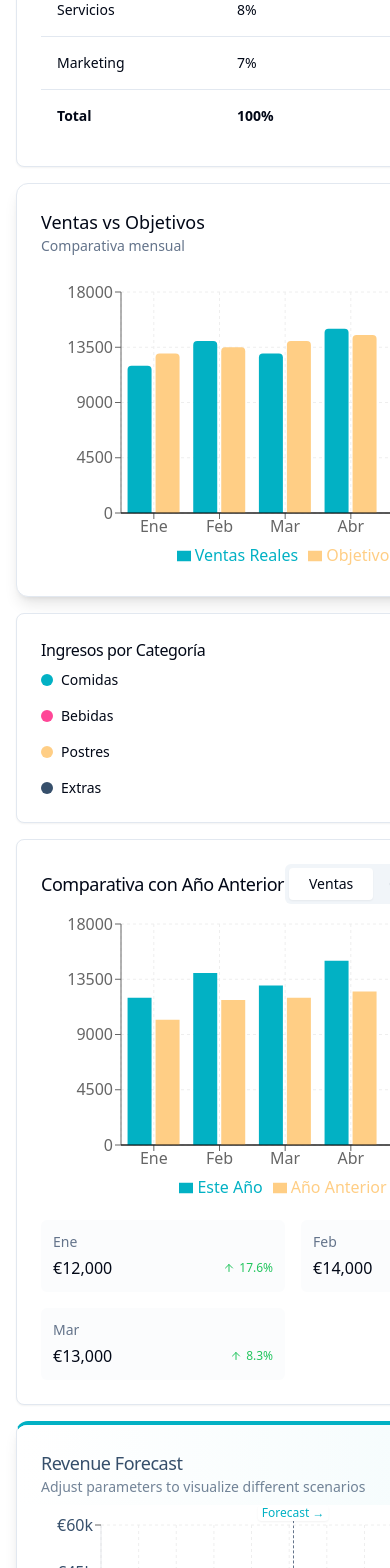
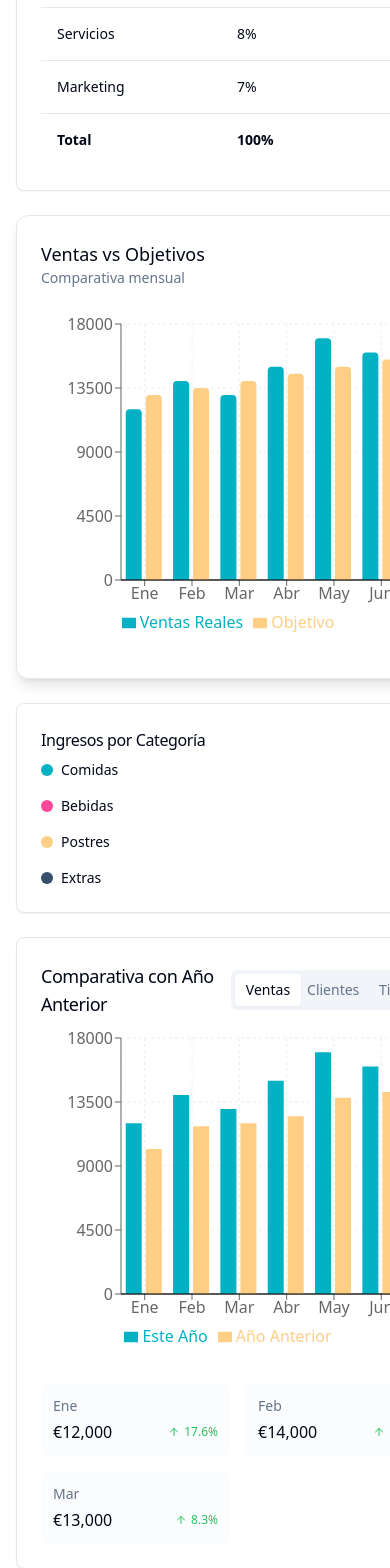
Before and after one commit to VictorNavasH/nua-smart-analytics, a React (Vite) app: page /dashboard in a window 390 px wide. Shown: the part 3211-4779 px from the top of the page. Built offline with nearby package versions, Linux system fonts and the light colour scheme.

Commit message:
Fix: Widen chart components
Adjust chart components to improve readability.

```diff
--- a/src/components/dashboard/ComparisonChart.tsx
+++ b/src/components/dashboard/ComparisonChart.tsx
@@ -17,10 +17,10 @@ interface ComparisonChartProps {
 export function ComparisonChart({ data, title, subtitle }: ComparisonChartProps) {
   return (
     <ChartCard title={title} subtitle={subtitle}>
-      <ResponsiveContainer width="100%" height={300}>
+      <ResponsiveContainer width="100%" height="100%" minHeight={350}>
         <BarChart
           data={data}
-          margin={{ top: 20, right: 30, left: 20, bottom: 5 }}
+          margin={{ top: 20, right: 30, left: 20, bottom: 20 }}
         >
           <CartesianGrid strokeDasharray="3 3" stroke="#eee" />
           <XAxis dataKey="name" />
--- a/src/components/dashboard/HistoricalComparison.tsx
+++ b/src/components/dashboard/HistoricalComparison.tsx
@@ -54,11 +54,11 @@ export function HistoricalComparison({ title = "Comparativa Histórica" }: Histo
         </div>
       </CardHeader>
       <CardContent>
-        <div className="h-[300px] w-full">
+        <div className="h-[350px] w-full">
           <ResponsiveContainer width="100%" height="100%">
             <BarChart
               data={data}
-              margin={{ top: 20, right: 30, left: 20, bottom: 5 }}
+              margin={{ top: 20, right: 30, left: 20, bottom: 20 }}
             >
               <CartesianGrid strokeDasharray="3 3" stroke="#eee" />
               <XAxis dataKey="month" />
--- a/src/components/dashboard/charts/ChartGrid.tsx
+++ b/src/components/dashboard/charts/ChartGrid.tsx
@@ -7,7 +7,7 @@ interface ChartGridProps {
 
 export function ChartGrid({ children }: ChartGridProps) {
   return (
-    <div className="grid gap-4 md:grid-cols-2 lg:grid-cols-3">
+    <div className="grid gap-6 md:grid-cols-2 lg:grid-cols-3 [&>*:nth-child(3n+1):nth-last-of-type(2)]:lg:col-span-2 [&>*:nth-child(3n+1):nth-last-of-type(1)]:lg:col-span-3">
       {children}
     </div>
   );
--- a/src/components/dashboard/charts/HistoricalComparisonContainer.tsx
+++ b/src/components/dashboard/charts/HistoricalComparisonContainer.tsx
@@ -3,7 +3,7 @@ import { HistoricalComparison } from "@/components/dashboard/HistoricalCompariso
 
 export function HistoricalComparisonContainer() {
   return (
-    <div className="col-span-3 md:col-span-2">
+    <div className="col-span-full md:col-span-2 lg:col-span-2 xl:col-span-2">
       <HistoricalComparison title="Comparativa con Año Anterior" />
     </div>
   );
--- a/src/components/dashboard/charts/SalesGoalsChart.tsx
+++ b/src/components/dashboard/charts/SalesGoalsChart.tsx
@@ -7,7 +7,7 @@ interface SalesGoalsChartProps {
 
 export function SalesGoalsChart({ data }: SalesGoalsChartProps) {
   return (
-    <div className="col-span-3 md:col-span-2">
+    <div className="col-span-full md:col-span-2 lg:col-span-2 xl:col-span-2">
       <ComparisonChart
         data={data}
         title="Ventas vs Objetivos"
--- a/src/components/layout/Layout.tsx
+++ b/src/components/layout/Layout.tsx
@@ -22,7 +22,7 @@ export function Layout({ children }: LayoutProps) {
         )}
       >
         <Header />
-        <main className="p-4 md:p-6 animate-scale-in">{children}</main>
+        <main className="p-4 md:p-6 lg:px-8 xl:px-12 max-w-[1920px] mx-auto animate-scale-in">{children}</main>
       </div>
     </div>
   );
```
